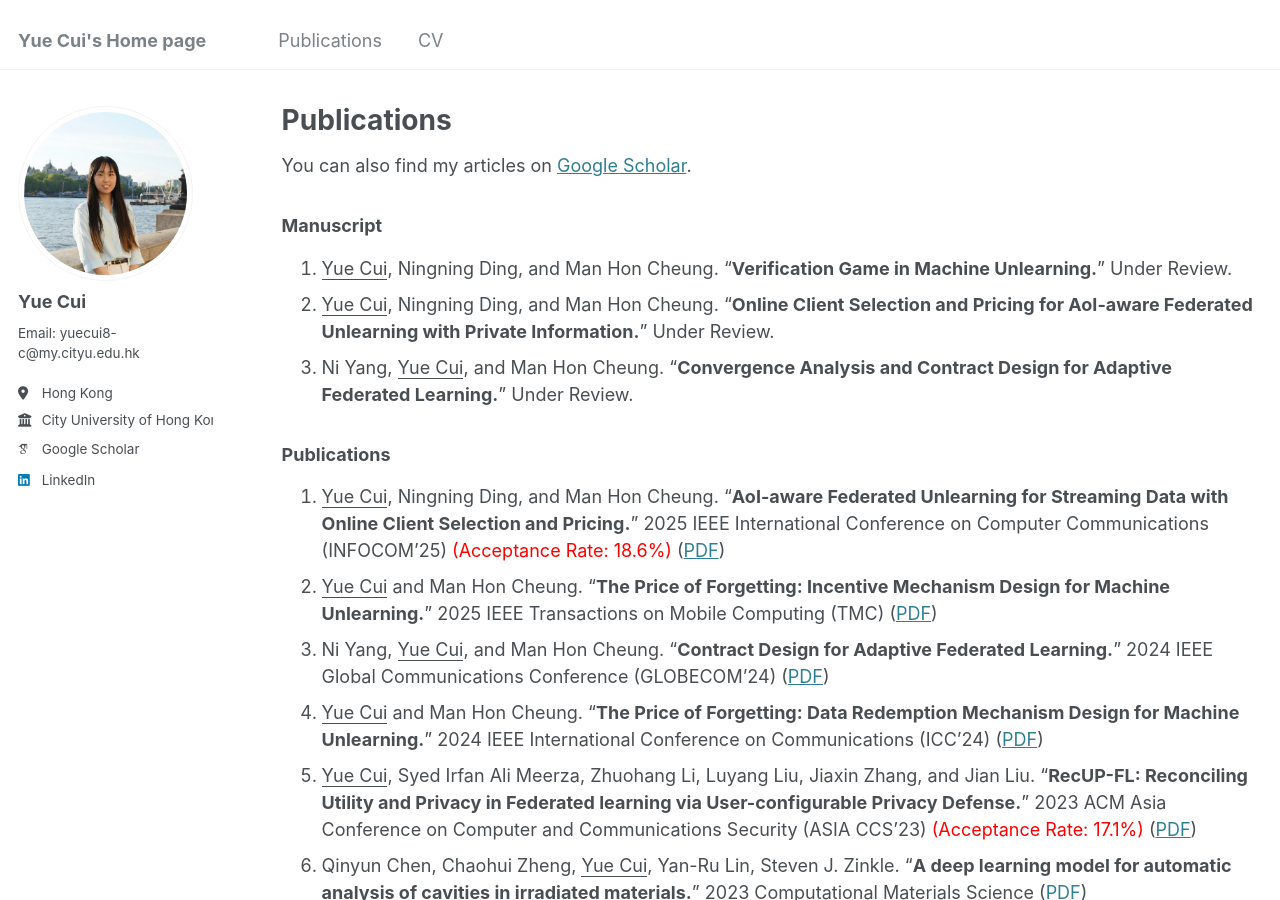
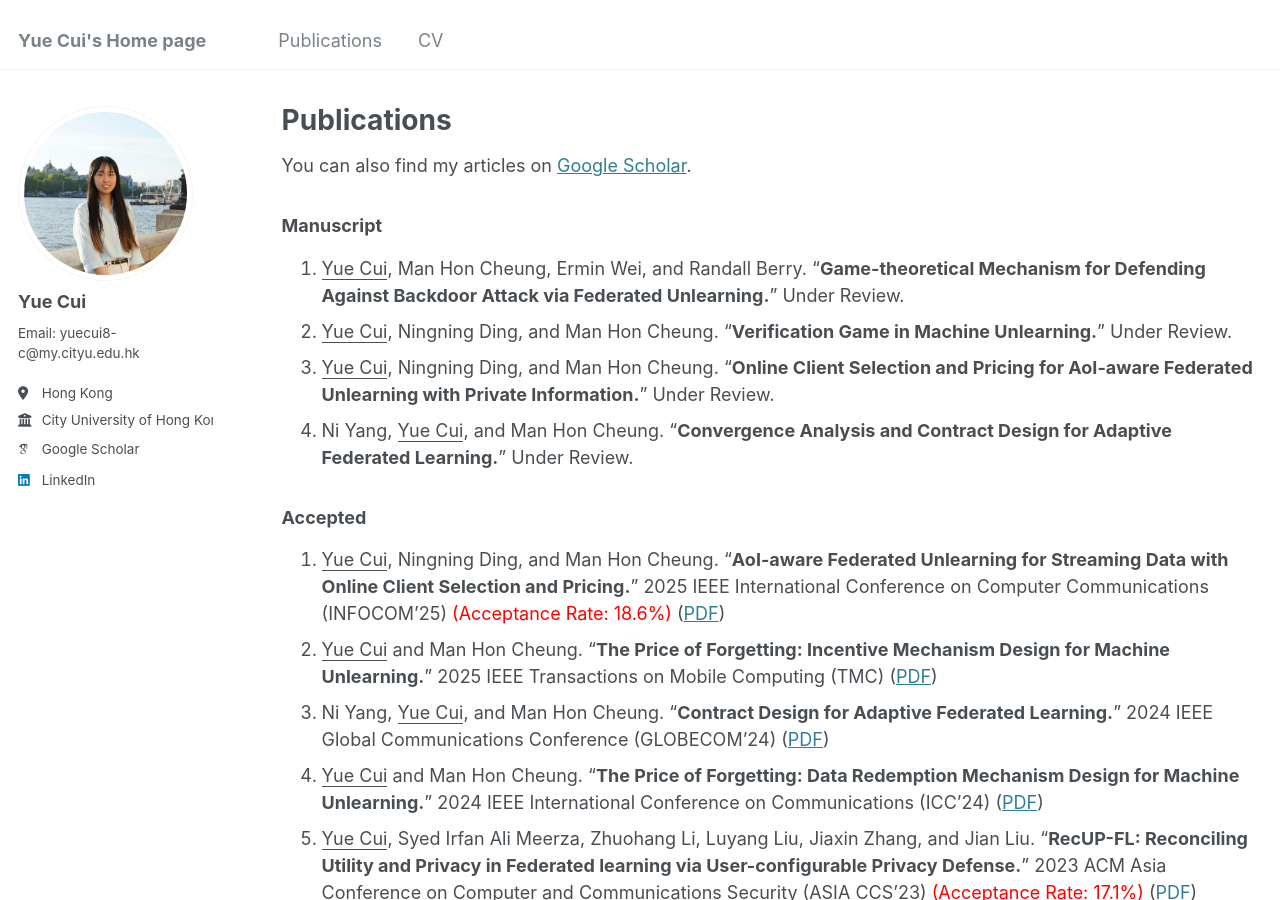
Before and after one commit to ycui26/ycui26.github.io, a Jekyll site: the page built from _pages/publications.md, in a window 1280 px wide and 900 px high. Built offline with Jekyll 4.4.1, drawn with Linux system fonts in a browser that asks for light colours; some web fonts are replaced.

Commit message:
Update publications.md

```diff
--- a/_pages/publications.md
+++ b/_pages/publications.md
@@ -8,11 +8,12 @@ author_profile: true
 You can also find my articles on [Google Scholar](https://scholar.google.com/citations?hl=zh-CN&user=L0_TB54AAAAJ).
 
 ### Manuscript
+4. <ins>Yue Cui</ins>, Man Hon Cheung, Ermin Wei, and Randall Berry. “**Game-theoretical Mechanism for Defending Against Backdoor Attack via Federated Unlearning.**” Under Review.
 3. <ins>Yue Cui</ins>, Ningning Ding, and Man Hon Cheung. “**Verification Game in Machine Unlearning.**” Under Review.
 2. <ins>Yue Cui</ins>, Ningning Ding, and Man Hon Cheung. “**Online Client Selection and Pricing for AoI-aware Federated Unlearning with Private Information.**” Under Review.
 1. Ni Yang, <ins>Yue Cui</ins>, and Man Hon Cheung. “**Convergence Analysis and Contract Design for Adaptive Federated Learning.**” Under Review.
 
-### Publications
+### Accepted
 
 7. <ins>Yue Cui</ins>, Ningning Ding, and Man Hon Cheung. “**AoI-aware Federated Unlearning for Streaming Data with Online Client Selection and Pricing.**” 2025 IEEE International Conference on Computer Communications (INFOCOM'25) <span style="color:red">(Acceptance Rate: 18.6%)</span> ([PDF](https://ieeexplore.ieee.org/document/11044760))
 6. <ins>Yue Cui</ins> and Man Hon Cheung. “**The Price of Forgetting: Incentive Mechanism Design for Machine Unlearning.**” 2025 IEEE Transactions on Mobile Computing (TMC) ([PDF](https://ieeexplore.ieee.org/abstract/document/11049912))
```
